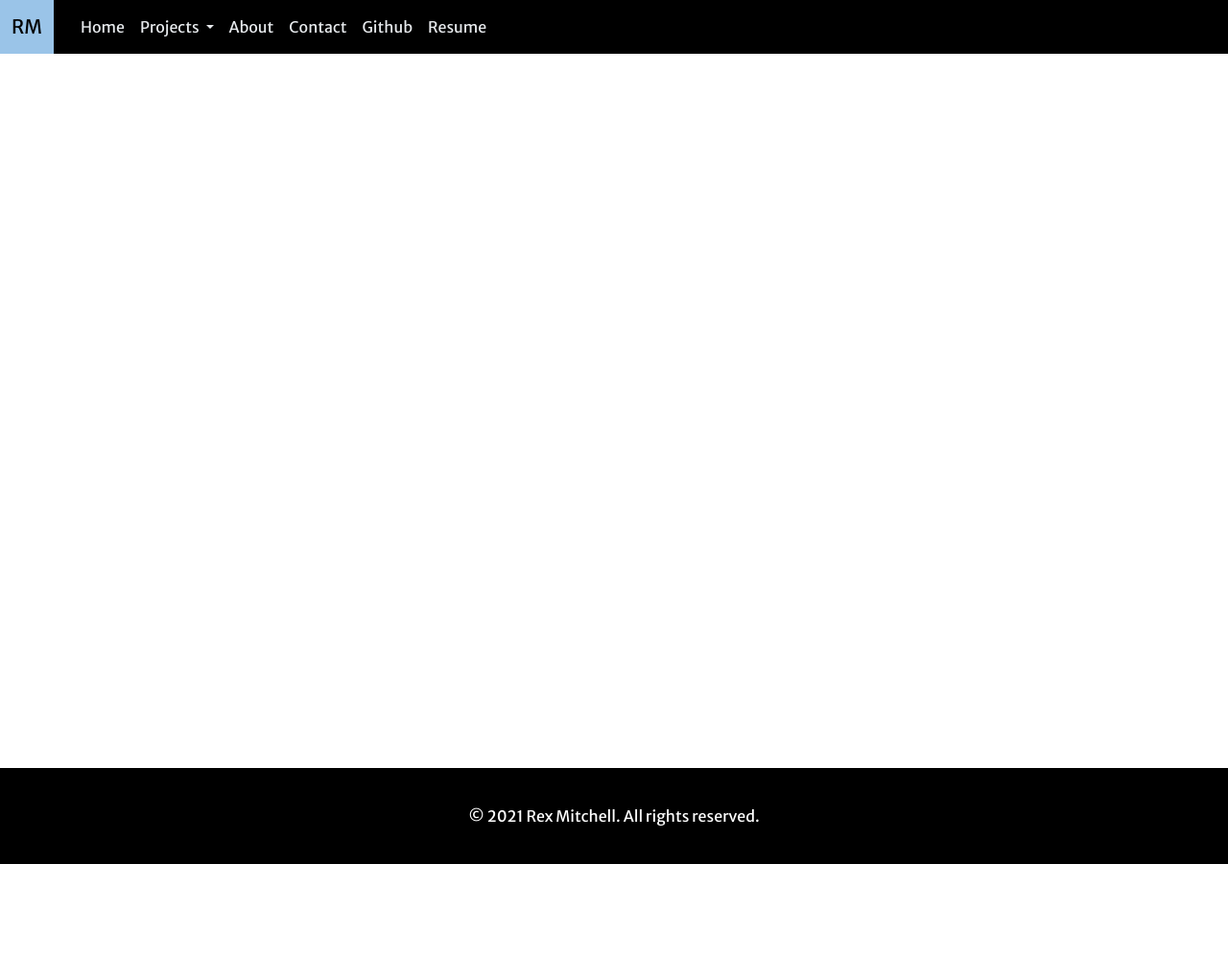
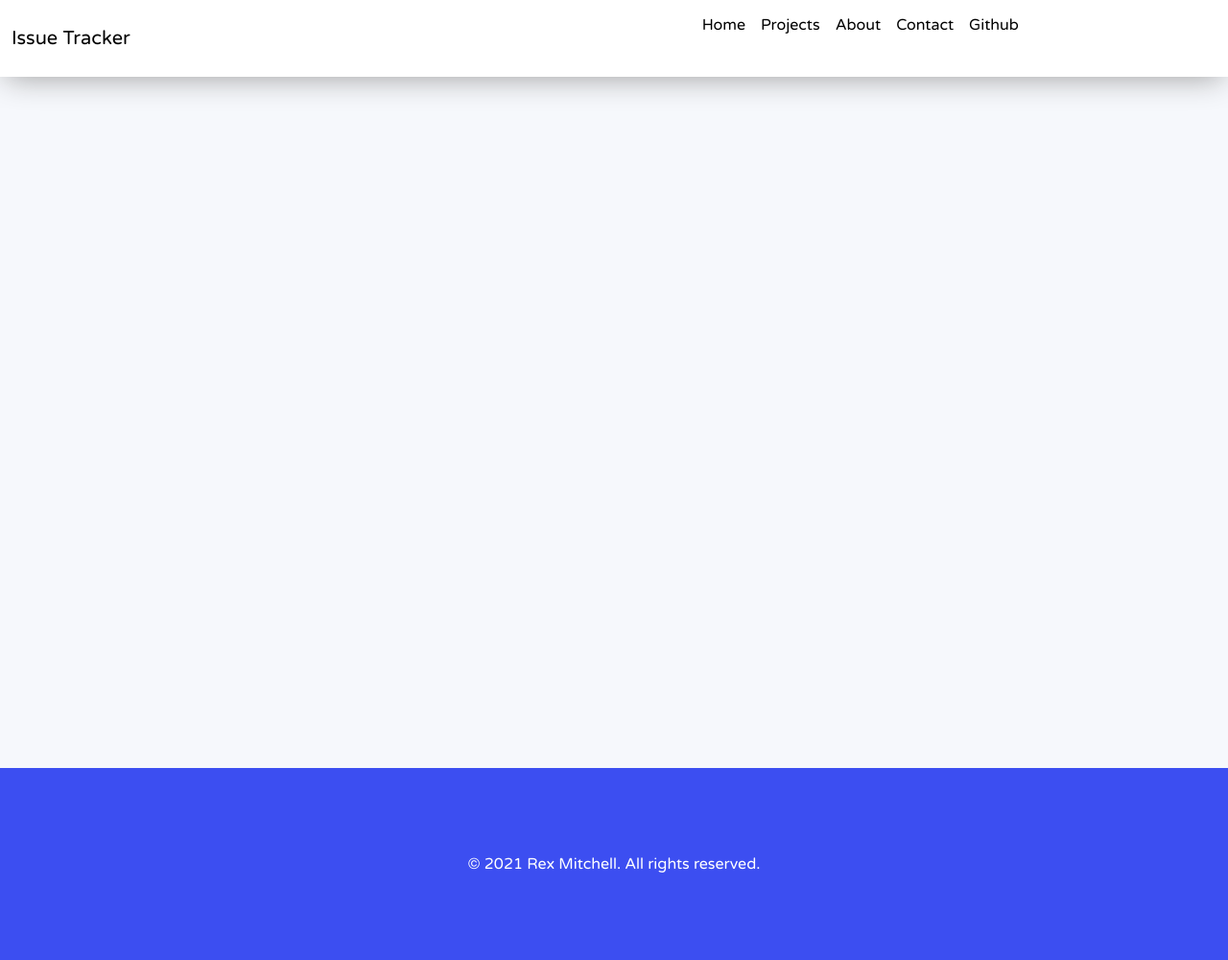
Before and after one commit to RHAM231/GitHub-Issue-Frontend, a Django app: template base/templates/base/base.html in a window 1280 px wide. Shown: the whole page at 96% size. Before the commit the page ends 900 px from the top, so only its background shows below. Run offline with Django 3.2, Linux system fonts and the light colour scheme; the template is opened without the code that fills it, so the values that code supplies are empty; some libraries are stand-ins or nearby versions.

Commit message:
Working on navbar

```diff
--- a/base/templates/base/base.html
+++ b/base/templates/base/base.html
@@ -30,6 +30,8 @@
 
   <!-- Google Font -->
   <link href="https://fonts.googleapis.com/css2?family=Merriweather+Sans:wght@400;700&display=swap" rel="stylesheet">
+  <link rel="preconnect" href="https://fonts.gstatic.com">
+  <link href="https://fonts.googleapis.com/css2?family=Varela+Round&display=swap" rel="stylesheet">
 
   <meta charset="UTF-8">
 
@@ -50,7 +52,7 @@ See views.py under the projects app
 
 <body>
   <nav class="navbar navbar-expand-md">
-    <a class="navbar-brand" href="">RM</a>
+    <a class="navbar-brand" href="">Issue Tracker</a>
     <a>
       <button class="navbar-toggler"
               type="button"
@@ -60,15 +62,14 @@ See views.py under the projects app
               aria-expanded="false"
               aria-label="Toggle navigation">
         <span class="navbar-toggler-icon">
-          <i class="fas fa-bars"></i>
         </span>
       </button>
     </a>
     <div class="collapse navbar-collapse" id="navbarNavDropdown">
       <ul class="navbar-nav">
-        <li class="nav-item"><a href="" class="nav-link">Home</a></li>
+        <li class="nav-item"><a href="" class="nav-link link-hover">Home</a></li>
         <li class="nav-item dropdown">
-          <a class="nav-link dropdown-toggle"
+          <a class="nav-link link-dropdown"
              href="#" id="navbarDropdownMenuLink"
              role="button" data-toggle="dropdown"
              aria-haspopup="true"
@@ -80,10 +81,9 @@ See views.py under the projects app
             <a class="dropdown-item" href="">Comment/Bug Tracker</a>
             <a class="dropdown-item" href="">Hope Medical Website</a>
           </div>
-        <li class="nav-item"><a href="" class="nav-link">About</a></li>
-        <li class="nav-item"><a href="" class="nav-link">Contact</a></li>
-        <li class="nav-item"><a href="" class="nav-link">Github</a></li>
-        <li class="nav-item"><a href="" class="nav-link">Resume</a></li>
+        <li class="nav-item"><a href="" class="nav-link link-hover">About</a></li>
+        <li class="nav-item"><a href="" class="nav-link link-hover">Contact</a></li>
+        <li class="nav-item"><a href="" class="nav-link link-hover">Github</a></li>
       </ul>
     </div>
   </nav>
@@ -123,5 +123,7 @@ and footer to easily control, size, spacing, and background color
           integrity="sha384-wfSDF2E50Y2D1uUdj0O3uMBJnjuUD4Ih7YwaYd1iqfktj0Uod8GCExl3Og8ifwB6"
           crossorigin="anonymous"></script>
 
+  <script src="{% static 'js/hamburger.js' %}"></script>
+
 </body>
 </html>
--- /dev/null
+++ b/static/js/hamburger.js
@@ -0,0 +1,11 @@
+const menuBtn = document.querySelector('.navbar-toggler');
+let menuOpen = false;
+menuBtn.addEventListener('click', () => {
+  if(!menuOpen) {
+    menuBtn.classList.add('open');
+    menuOpen = true;
+  } else {
+    menuBtn.classList.remove('open');
+    menuOpen = false;
+  }
+});
--- a/static/style.css
+++ b/static/style.css
@@ -23,7 +23,8 @@ body, html {
     height: 100%;
     margin: 0;
     font-size: 16px;
-    font-family: 'Merriweather Sans', sans-serif;
+    /* font-family: 'Merriweather Sans', sans-serif; */
+    font-family: 'Varela Round', sans-serif;
     font-weight: 400;
     line-height: 1.8em;
     color: #232629;
@@ -31,7 +32,7 @@ body, html {
 
 /*Sets the default background color for the website*/
 .wrapper {
-    background: #FFFFFF;
+    background: #f6f8fc;
     overflow: auto;
     min-height: 100%;
 }
@@ -52,7 +53,10 @@ body, html {
 
 /*Set background color and remove default Bootstrap margins and padding*/
 .navbar {
-  background: #000000;
+  background: #FFFFFF;
+  -webkit-box-shadow: 0 8px 6px -6px #999;
+  -moz-box-shadow: 0 8px 6px -6px #999;
+  box-shadow: 0 6px 32px -6px #999;
   margin-top: 0;
   padding:0px;
   position: -webkit-sticky;
@@ -64,12 +68,12 @@ body, html {
 
 /*Style and position the logo*/
 .navbar-brand{
-  color: #E7EAED;
-  height: 56px;
-  width: 56px;
+  color: #000000;
+  height: 80px;
+  width: 160px;
   padding:0px 12px;
   margin: 0px;
-  line-height: 56px;
+  line-height: 80px;
 }
 
 /*Adds margin for the dropdown menu for mobile*/
@@ -77,55 +81,66 @@ body, html {
   margin: 0px 20px;
 }
 
+.nav-link {
+    color:#000000;
+}
+
 /*Styles the navbar links. line-height used to vertically center text*/
-.nav-link{
-  color: #E7EAED;
-  line-height: 40px;
+.link-hover::after{
+  text-decoration: none;
+  color: #000000;
+  content: '';
+  display: block;
+  width: 0;
+  height: 2px;
+  background: #3c4ef1;
+  transition: width .3s;
+  /* line-height: 40px; */
 }
 
 /*Sets hover effects for the navbar links, logo, toggler, and drop down
 items*/
-.nav-link:hover, .navbar-brand:hover,
-.fas:hover, .dropdown-item:hover{
+.link-hover:hover::after,
+.fas:hover{
   color: #000000;
-  background: #9AC4E8;
+  text-decoration: none;
+  /* background: #9AC4E8; */
+  width: 100%;
+  transition: width .3s;
 }
 
-/*Hides Bootstrap's built in elements behind the .fas icon below
-by setting all the height and widths to the same size. This ensures
-a uniform hover color when the toggler is pressed or clicked*/
-.navbar-toggler{
-  margin: 0px 0px;
-  padding: 0px 0px;
-  height: 56px;
-  width: 56px;
-  border: none; /*Border removed to avoid alignment issue*/
+.link-dropdown::after{
+  text-decoration: none;
+  color: #000000;
+  content: '';
+  display: block;
+  width: 0;
+  height: 2px;
+  background: #3c4ef1;
+  transition: width .3s;
 }
 
-/*Hides Bootstrap's built in elements behind the .fas icon below
-by setting all the height and widths to the same size. This ensures
-a uniform hover color when pressed or clicked*/
-.navbar-toggler-icon{
-  height: 56px;
-  width: 56px;
+.link-dropdown:hover::after{
+  color: #000000;
+  text-decoration: none;
+  width: 100%;
+  transition: width .3s;
 }
 
-/*Removes Bootstrap's default blue outline from the toggler*/
-.navbar-toggler:focus,.navbar-toggler:active {
-   outline: none;
-   box-shadow: none;
+.navbar-brand:hover, .nav-link:hover {
+    color: #000000;
+    /* background: #9AC4E8; */
 }
 
-/*Styles the toggler icon for the navbar*/
-.fas{
-  background: #000000;
-  font-size: 24px;
-  line-height: 56px;
-  margin: 0px 0px;
-  height: 56px;
-  width: 56px;
-  vertical-align: middle;
-  color: #E7EAED;
+/* .link-dropdown:hover {
+    color: #000000;
+    border-radius: 3px 3px 3px 3px;
+    background: #3c4ef1;
+} */
+
+.dropdown-item:hover{
+    color: #000000;
+    background: #9AC4E8;
 }
 
 /*Styles the dropdown menu opened by the toggler to match the navbar */
@@ -136,7 +151,97 @@ a uniform hover color when pressed or clicked*/
 /*Sets text color for the drop down items*/
 .dropdown-item{
   color: #E7EAED;
+  text-align: center;
 }
+
+.nav-item{
+    text-align: center;
+}
+
+.navbar-collapse{
+    margin-right: 45%;
+    margin-left: 45%;
+    margin-bottom: 25px;
+}
+
+/**************************************************************************/
+/*----NAVBAR ANIMATED TOGGLER----*/
+/**************************************************************************/
+
+/*Sets color and glow for the middle hamburger toggler bar*/
+.navbar-toggler-icon{
+    background: #000000;
+    /* box-shadow: 0 2px 5px rgba(255,76,250,0.5); (237,234,68,.5) */
+  }
+
+  /*Sets color and glow for the top and bottom hamburger toggler bars*/
+  .navbar-toggler-icon::before,
+  .navbar-toggler-icon::after {
+    background: #000000;
+    /* box-shadow: 0 2px 5px rgba(255,76,250,0.5); (237,234,68,.5) */
+  }
+
+/*Controls sizing and spacing for the container for the toggler icon
+below. Child element is .navbar-toggler-icon.*/
+.navbar-toggler{
+    margin: 0px 10px;
+    padding: 0px 0px;
+    position: relative;
+    align-items: center;
+    width: 80px;
+    height: 80px;
+    cursor: pointer;
+    transition: all .5s ease-in-out;
+  }
+
+  /*Creates and styles the center bar on the hamburger toggler icon*/
+  .navbar-toggler-icon{
+    width: 40px;
+    height: 5px;
+    border-radius: 4px;
+    transition: all .5s ease-in-out;
+  }
+
+  /*Creates the top and bottom toggler bars*/
+  .navbar-toggler-icon::before,
+  .navbar-toggler-icon::after {
+    content: '';
+    position: absolute;
+    margin: 0px 0 0 -20px;
+    width: 40px;
+    height: 5px;
+    border-radius: 4px;
+    transition: all .5s ease-in-out;
+  }
+
+  /*Positions the top and bottom toggler bars*/
+  .navbar-toggler-icon::before {
+    transform: translateY(-14px);
+  }
+  .navbar-toggler-icon::after {
+    transform: translateY(14px);
+  }
+
+  /*Set's final orientation for the toggler bars after animation. Animation
+  activated by hamburger.js in static/js directory*/
+  .navbar-toggler.open .navbar-toggler-icon {
+    transform: translateX(-50px);
+    background: transparent;
+    box-shadow: none;
+  }
+  .navbar-toggler.open .navbar-toggler-icon::before {
+    transform: rotate(45deg) translate(35px, -35px);
+  }
+  .navbar-toggler.open .navbar-toggler-icon::after {
+    transform: rotate(-45deg) translate(35px, 35px);
+  }
+
+  /*Removes Bootstrap's default outline from the toggler*/
+  .navbar-toggler:focus,.navbar-toggler:active {
+     outline: none;
+     box-shadow: none;
+  }
+
 
 /**************************************************************************/
 /*PARALLAX CONTENT*/
@@ -510,8 +615,8 @@ stays on the same line with the checkbox*/
 
 /*Sets footer size and color*/
 .footer {
-  background: #000000;
-  height: 100px;
+  background: #3c4ef1;
+  height: 200px;
 }
 
 /*Sets footer text color and centers it*/
@@ -528,7 +633,7 @@ footer .footer-link {
 
 /*Sets the hover effect for the link*/
 footer .footer-link:hover {
-  color: #000000;
+  color: #FFFFFF;
   text-decoration: none;
   background: rgba(255, 100, 0, 0.25);
 }
```
